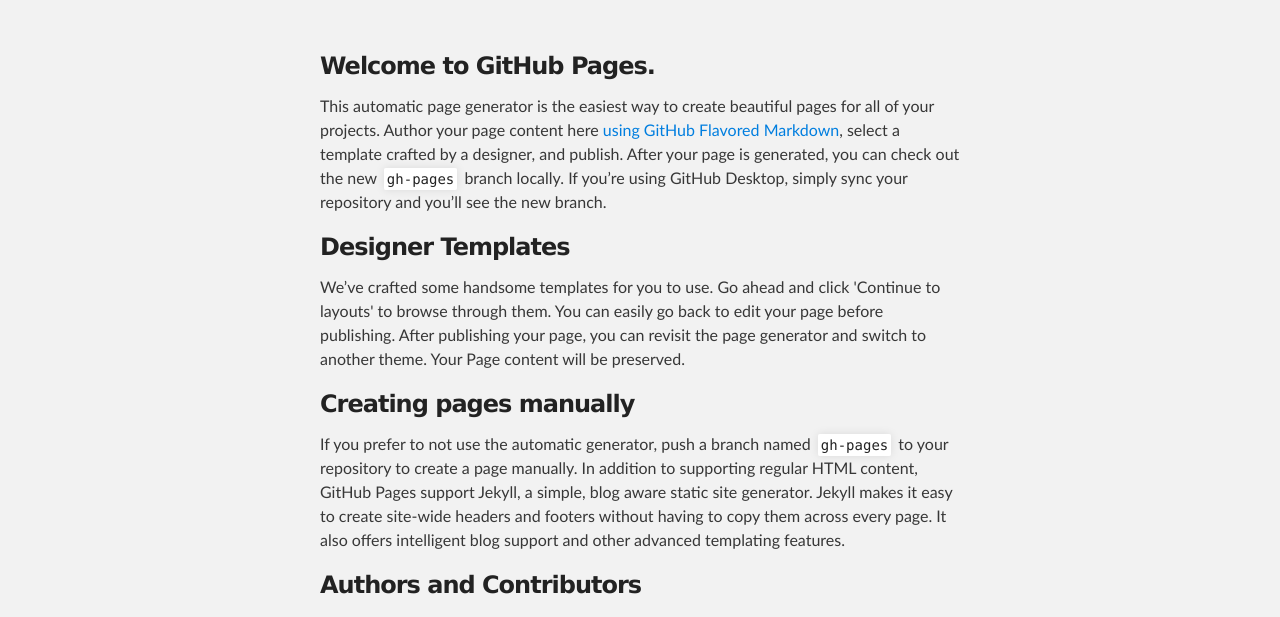
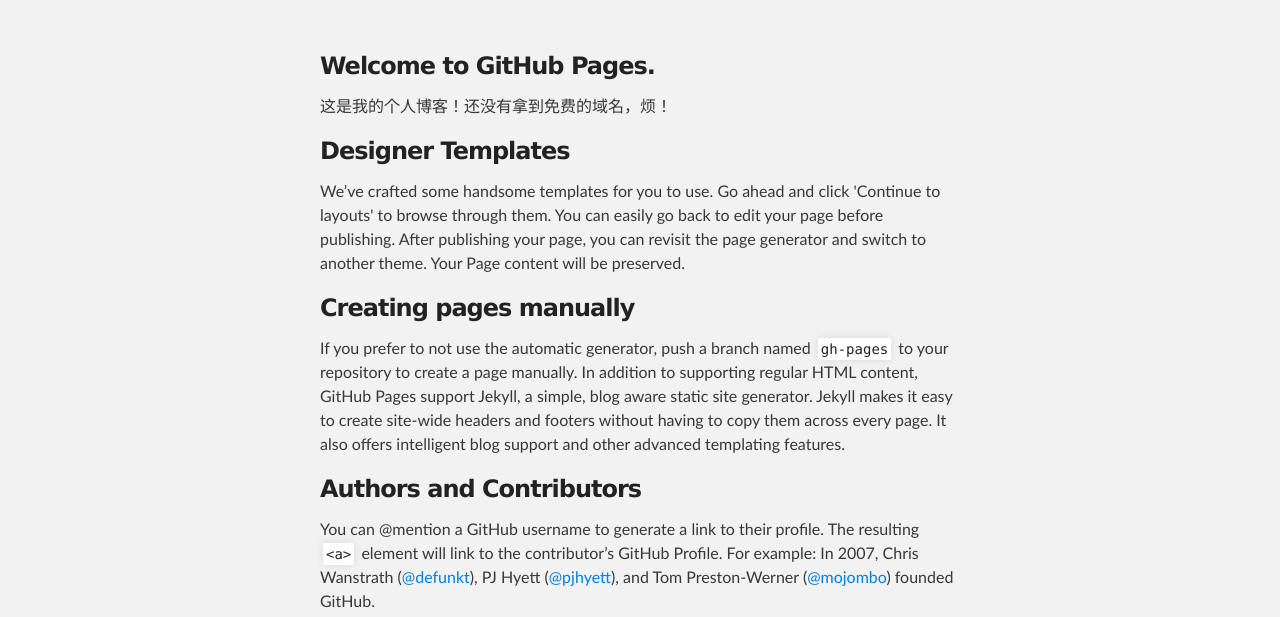
Before and after one commit to ComeHotaru/comehotaru.github.io, a plain HTML site: page index.html in a window 1280 px wide. Shown: the part 176-793 px from the top of the page. Drawn offline with Linux system fonts and the light colour scheme.

Commit message:
Update index.html

```diff
--- a/index.html
+++ b/index.html
@@ -30,7 +30,7 @@
         <h3>
 <a id="welcome-to-github-pages" class="anchor" href="#welcome-to-github-pages" aria-hidden="true"><span aria-hidden="true" class="octicon octicon-link"></span></a>Welcome to GitHub Pages.</h3>
 
-<p>This automatic page generator is the easiest way to create beautiful pages for all of your projects. Author your page content here <a href="https://guides.github.com/features/mastering-markdown/">using GitHub Flavored Markdown</a>, select a template crafted by a designer, and publish. After your page is generated, you can check out the new <code>gh-pages</code> branch locally. If you’re using GitHub Desktop, simply sync your repository and you’ll see the new branch.</p>
+<p>这是我的个人博客！还没有拿到免费的域名，烦！</p>
 
 <h3>
 <a id="designer-templates" class="anchor" href="#designer-templates" aria-hidden="true"><span aria-hidden="true" class="octicon octicon-link"></span></a>Designer Templates</h3>
```
